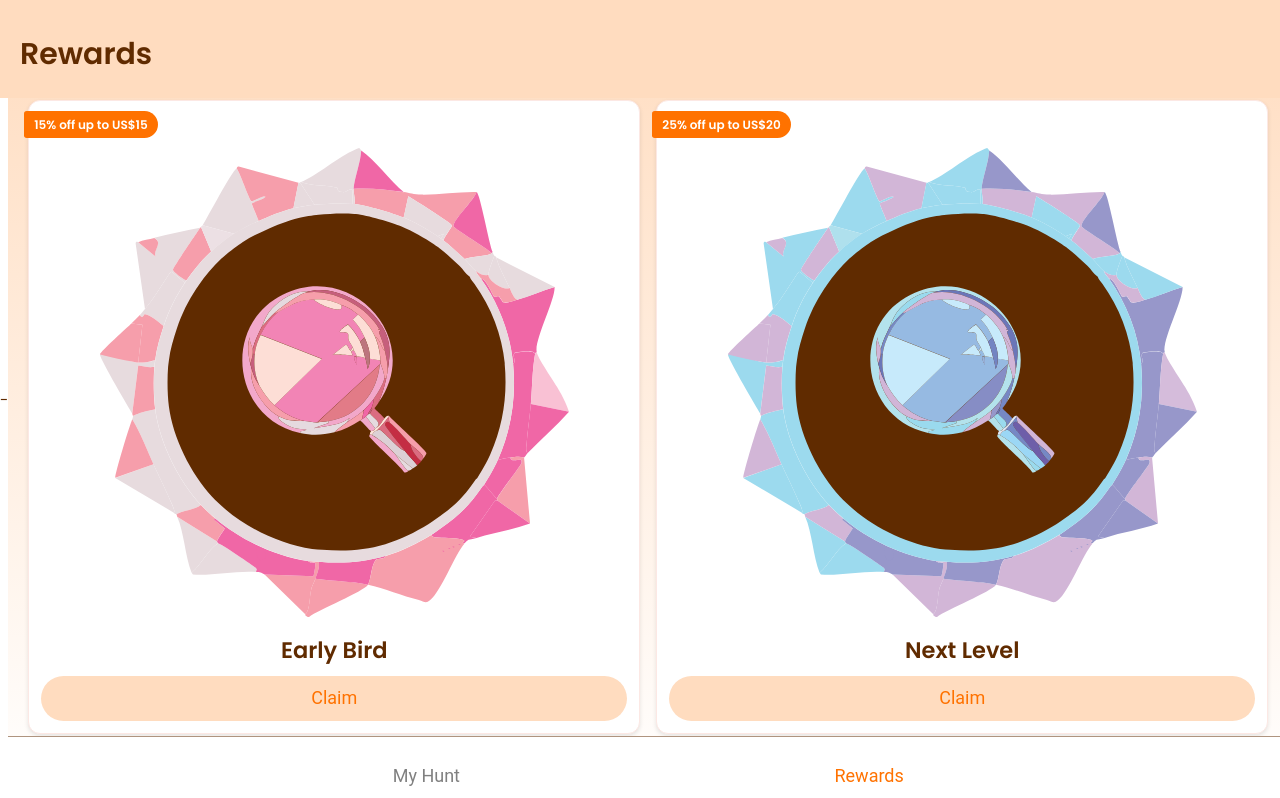
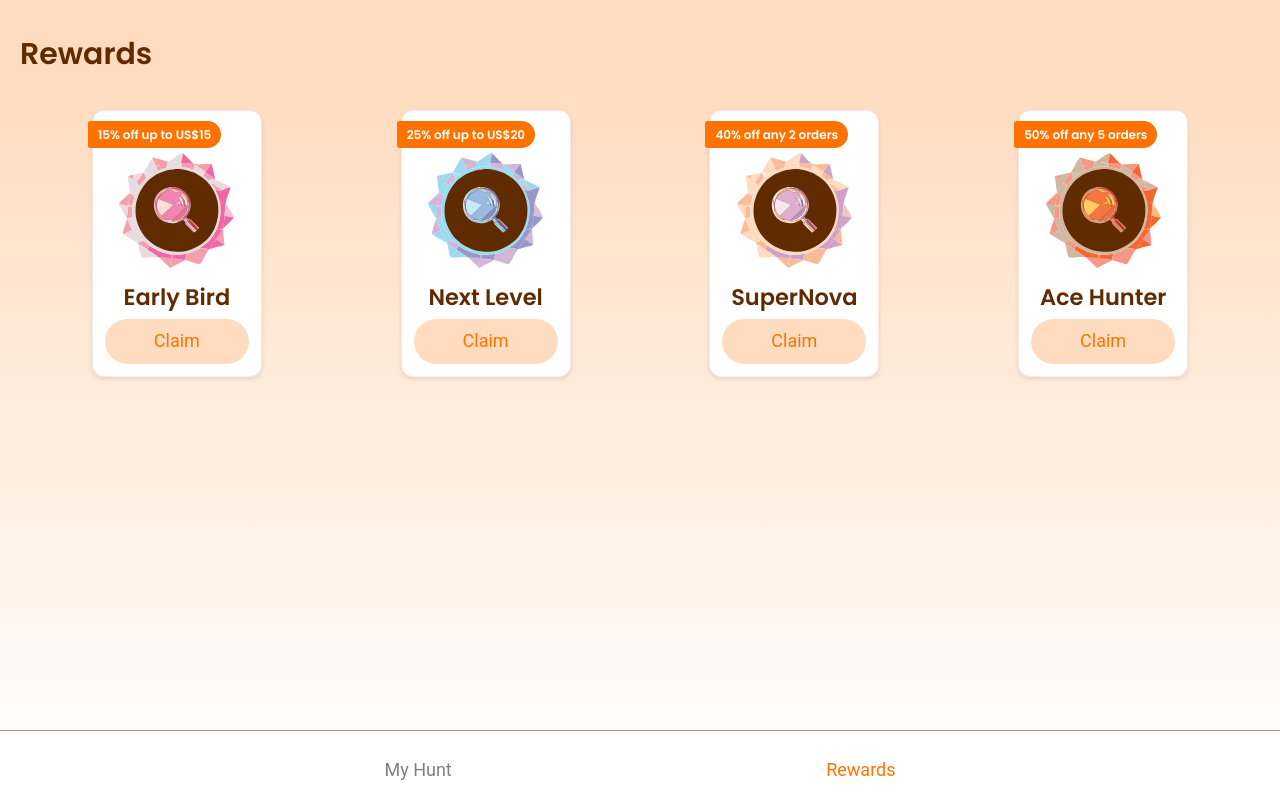
Before and after one commit to Esprz/CityHunter, a Vue app in the folder city-hunter/: page /rewards in a window 1280 px wide. Shown: the top 798 px of the page. Built offline with nearby package versions, Linux system fonts and the light colour scheme; some icons are missing.

Commit message:
style: fix styling for different size windows

```diff
--- a/city-hunter/src/assets/base.css
+++ b/city-hunter/src/assets/base.css
@@ -22,6 +22,9 @@
   --color4: rgb(255, 178, 115);
   --color-text: #602B00;
 
+  --half-expand-bottom-sheet-height:50vh;
+  --navbar-height:70px;
+
 }
 
 @media (prefers-color-scheme: dark) {
@@ -36,8 +39,13 @@
   font-weight: normal;
 }
 
+html{
+  overflow: hidden;
+}
+
 body {
-  min-height: 100vh;
+  height: 100vh;
+  width: 100vw;
   color: var(--color-text);
   background: var(--color-background);
   transition:
@@ -70,19 +78,22 @@ p {
 }
 
 .navigation-bar {
-  position: absolute;
+  position: fixed;
   bottom: 0;
-  width: 100vw;
-  height: 8vh;
+  left: 0;
+  right: 0;
+  height: var(--navbar-height);
   background-color: var(--color-background);
 }
 
 .page-container {
-  height: 100vh;
-  width: 100vw;
+  position: absolute;
+  left: 0;
+  right: 0;
+  top: 80px;
+  bottom: 0;
   padding: 20px;
   background: linear-gradient(to bottom, var(--color3), white);
-  padding-top: 80px;
 }
 
 .page-header {
@@ -96,8 +107,7 @@ p {
   align-items: center;
   background-color: var(--color3);
   opacity: 1;
-  padding: 20px;
-  padding-top: 30px;
+  padding: 30px 20px 10px 20px;
   z-index: 4;
 }
 
@@ -145,14 +155,15 @@ p {
 
 /* -------------------------styling for bottom sheet ----------------------------*/
 .bottom-sheet__content {
-  height: 60vh;
+  height: var(--half-expand-bottom-sheet-height);
   max-height: 100vh!important;
   width: 100vw!important;
   max-width: 100vw!important;
+  min-width: 420px;
 }
 
 .bottom-sheet__main {
   touch-action: pan-y;
   overflow-wrap: break-word;
-
+  overflow-x: hidden;
 }
--- a/city-hunter/src/components/CouponCard.vue
+++ b/city-hunter/src/components/CouponCard.vue
@@ -41,12 +41,14 @@ function handleClaim() {
     text-align: center;
     padding: 12px;
     position: relative;
+    width: 170px;
+    margin: auto;
 }
 
 
 img {
     width: 80%;
-    margin-top: 35px;
+    margin-top: 30px;
 }
 
 .deal-banner {
@@ -62,7 +64,7 @@ img {
 }
 
 .coupon-title {
-    margin: 8px 0;
+    margin: 4px 0;
 }
 
 .unclaimed {
--- a/city-hunter/src/components/DescriptionCard.vue
+++ b/city-hunter/src/components/DescriptionCard.vue
@@ -21,6 +21,7 @@ const storeInfo = computed(() => mapUIStore.StoreDetailsContent);
 const getDirection = async () => {
     console.log(`Navigating to ${storeInfo.name}...`);
     mapUIStore.showTodoCard = false;
+    mapUIStore.showNavBar = false;
     const element = document.querySelector('.map-background');
     if (element) {
         element.style.height = '100vh';
@@ -46,7 +47,7 @@ const restoreWindow = () => {
     mapUIStore.expandStoreDetails = false;
     const element = document.querySelector('.bottom-sheet__content');
     if (element) {
-        element.style.height = '60vh';
+        element.style.height = 'var(--half-expand-bottom-sheet-height)';
         element.style.transition = 'height 0.3s ease-in-out';
     }
 }
@@ -91,6 +92,7 @@ onMounted(() => {
 
 .get-direction {
     width: 100%;
+    color: white;
 }
 
 .store-details-card {
--- a/city-hunter/src/components/GeneralButton.vue
+++ b/city-hunter/src/components/GeneralButton.vue
@@ -2,7 +2,7 @@
 import { defineProps } from 'vue';
 const props = defineProps({
     text: String,
-    clickEvent:Function,
+    clickEvent: Function,
 });
 </script>
 
--- a/city-hunter/src/components/GeneralCard.vue
+++ b/city-hunter/src/components/GeneralCard.vue
@@ -28,7 +28,7 @@ const props = defineProps({
 
 <style scoped>
 .card {
-    border-radius: 20px 20px 0 0;
+    border-radius: 20px 20px 20px 20px;
     padding: 0;
     width: 100%;
     overflow: hidden;
@@ -36,22 +36,24 @@ const props = defineProps({
 
 .card-top {
     border-radius: 20px 20px 0 0;
-    padding: 15px;
+    padding: 10px 15px;
     background-color: var(--color3);
     display: flex;
     justify-content: space-between;
+    align-items: center;
     overflow: hidden;
 }
 
 .card-bottom {
     padding: 5px 15px;
-    background-color: white;
-    /*white-space: nowrap;*/
+    background-color: #f5f5f5;
+    border-radius: 0 0 20px 20px;
+    height: 100%;
     overflow: hidden;
 }
 
 .store-avatar {
-    margin: 5px;
+    margin: 0px;
     margin-right: 10px;
     overflow: hidden;
 }
--- a/city-hunter/src/components/MagnifyButton.vue
+++ b/city-hunter/src/components/MagnifyButton.vue
@@ -14,8 +14,8 @@ import { mdiMagnify } from '@mdi/js';
     display: flex;
     padding: 5px;
     border-radius: 100%;
-    width: 40px;
-    height: 40px;
+    width: 35px;
+    height: 35px;
     background-color: var(--color4);
     color: var(--color2);
     justify-content: center;
--- a/city-hunter/src/stores/mapStore.js
+++ b/city-hunter/src/stores/mapStore.js
@@ -439,9 +439,11 @@ export const useMapStore = defineStore("mapStore", {
                         this.map3D.removeChild(this.polyline);
                         const element = document.querySelector('.map-background');
                         if (element) {
-                            element.style.height = '70vh';
+                            element.style.bottom = 'var(--navbar-height)';
                         }
+                        mapUIStore.showNavBar = true;
                         mapUIStore.showTodoCard = true;
+
 
                         //this.animateCameraAlongRoute(response.routes[0].overview_path);
                     } else {
--- a/city-hunter/src/views/HomeView.vue
+++ b/city-hunter/src/views/HomeView.vue
@@ -14,14 +14,28 @@ function goToTutorial() {
         <MapComponent />
         <div class="map-overlay"></div>
       </div>
+
       <img class="welcome-img" src="/welcome_image.svg" />
     </div>
   </main>
 </template>
 
 <style scoped>
+main{
+  width: 100vw;
+  height: 100vh;
+}
+.home-container {
+  display: flex;
+  justify-items: center;
+  align-items: center;
+  width: 100%;
+  height: 100%;
+  overflow: hidden;
+}
 .welcome-img {
-  width: 80vw;
+  width: 80%;
+  height: 50%;
   z-index: 3;
   margin: auto;
   margin-top: 25vh;
@@ -33,9 +47,10 @@ function goToTutorial() {
   left: 0;
   right: 0;
   bottom: 0;
-  width: 100vh;
-  height: 100vh;
+  width: 100%;
+  height: 100%;
   z-index: 0;
+  overflow: hidden;
 }
 
 .map-overlay {
@@ -46,15 +61,8 @@ function goToTutorial() {
   height: 100%;
   background: rgba(0, 0, 0, 0.5);
   z-index: 1;
+  overflow: hidden;
 }
 
-.home-container {
-  position: relative;
-  display: flex;
-  justify-items: center;
-  align-items: center;
-  width: 100vw;
-  height: 100vh;
-  overflow: hidden;
-}
+
 </style>
--- a/city-hunter/src/views/HuntView.vue
+++ b/city-hunter/src/views/HuntView.vue
@@ -71,7 +71,7 @@ const closeStoreDetails = () => {
   mapUIStore.expandStoreDetails = false;
   const element = document.querySelector('.bottom-sheet__content');
   if (element) {
-    element.style.height = '60vh';
+    element.style.height = 'var(--half-expand-bottom-sheet-height)';
     element.style.transition = 'height 0.3s ease-in-out';
   }
 
@@ -162,14 +162,15 @@ watch(() => mapUIStore.nextStop, (newNextStop) => {
 
 <style scoped>
 .map-background {
-  position: absolute;
+  position: fixed;
   top: 0;
   left: 0;
   right: 0;
-  bottom: 30vh;
-  width: 100vw;
-  height: 70vh;
-  z-index: 2;
+  bottom: var(--navbar-height);
+  width: 100%;
+  min-width: 420px;
+  height: 100%;
+  z-index: 0;
 }
 
 .loc-info {
@@ -177,6 +178,8 @@ watch(() => mapUIStore.nextStop, (newNextStop) => {
   top: 0;
 
   width: 100%;
+  max-width: 500px;
+  min-width: 420px;
   height: auto;
 
   background-color: transparent;
@@ -196,12 +199,13 @@ watch(() => mapUIStore.nextStop, (newNextStop) => {
 }
 
 .hunt-info {
-  position: absolute;
-  bottom: 8vh;
-  width: 100%;
+  position: fixed;
+  bottom: var(--navbar-height);
+  left: 0;
+  right: 0;
   height: auto;
   background-color: var(--color-background);
-  padding: 30px;
+  padding: 20px;
   border-radius: 30px 30px 0 0;
   box-sizing: border-box;
   z-index: 10;
@@ -217,6 +221,13 @@ watch(() => mapUIStore.nextStop, (newNextStop) => {
   gap: 10px;
 }
 
+@media (min-aspect-ratio: 1/2) {
+  .eventCard {
+    flex-direction: row;
+  }
+}
+
+
 .general-reward-card {
   display: flex;
   flex-direction: column;
@@ -231,6 +242,8 @@ watch(() => mapUIStore.nextStop, (newNextStop) => {
 }
 
 .v-card-style {
+  min-height: 540px;
+  min-width: 360px;
   max-width: 360px;
   border-radius: 20px !important;
   display: flex;
--- a/city-hunter/src/views/RewardsView.vue
+++ b/city-hunter/src/views/RewardsView.vue
@@ -16,14 +16,15 @@ function claimCoupon(index) {
 </script>
 
 <template>
-    <div class="page-container">
+    <div class="page-container rewards-view-padding">
         <div class="page-header">
             <h1>Rewards</h1>
         </div>
 
         <div class="coupons-grid">
             <CouponCard v-for="(coupon, index) in eventStore.coupons" :key="index" :title="coupon.title"
-                :deal="coupon.deal" :badge="coupon.badge" :claimed="coupon.claimed" @claim="claimCoupon(index)" :showClaim="true" />
+                :deal="coupon.deal" :badge="coupon.badge" :claimed="coupon.claimed" @claim="claimCoupon(index)"
+                :showClaim="true" />
         </div>
     </div>
 
@@ -31,10 +32,27 @@ function claimCoupon(index) {
 </template>
 
 <style scoped>
+.rewards-view-padding {
+    padding: 30px;
+}
+
 .coupons-grid {
     display: grid;
-    grid-template-columns: repeat(2, 1fr);
-    gap: 16px;
-    margin-top: 20px;
+    grid-template-columns: repeat(auto-fit, minmax(180px, 1fr));
+    gap: 15px;
+    justify-content: center;
+    align-items: center;
+
+    CouponCard {
+        align-self: center;
+    }
+}
+
+
+
+@media (max-width: 480px) {
+    .rewards-view-padding {
+        padding: 20px;
+    }
 }
 </style>
--- a/city-hunter/src/views/TodoView.vue
+++ b/city-hunter/src/views/TodoView.vue
@@ -44,6 +44,7 @@ const todoList = computed(() =>
 .todo-item {
     background-color: white;
     margin: 20px;
+    margin-top: 0;
     padding: 13px;
     border-radius: 10px;
 }
--- a/city-hunter/src/views/TutorialView.vue
+++ b/city-hunter/src/views/TutorialView.vue
@@ -105,8 +105,6 @@ function nextStep() {
   left: 0;
   right: 0;
   bottom: 0;
-  width: 100%;
-  height: 100%;
   z-index: 0;
 }
 </style>
```
